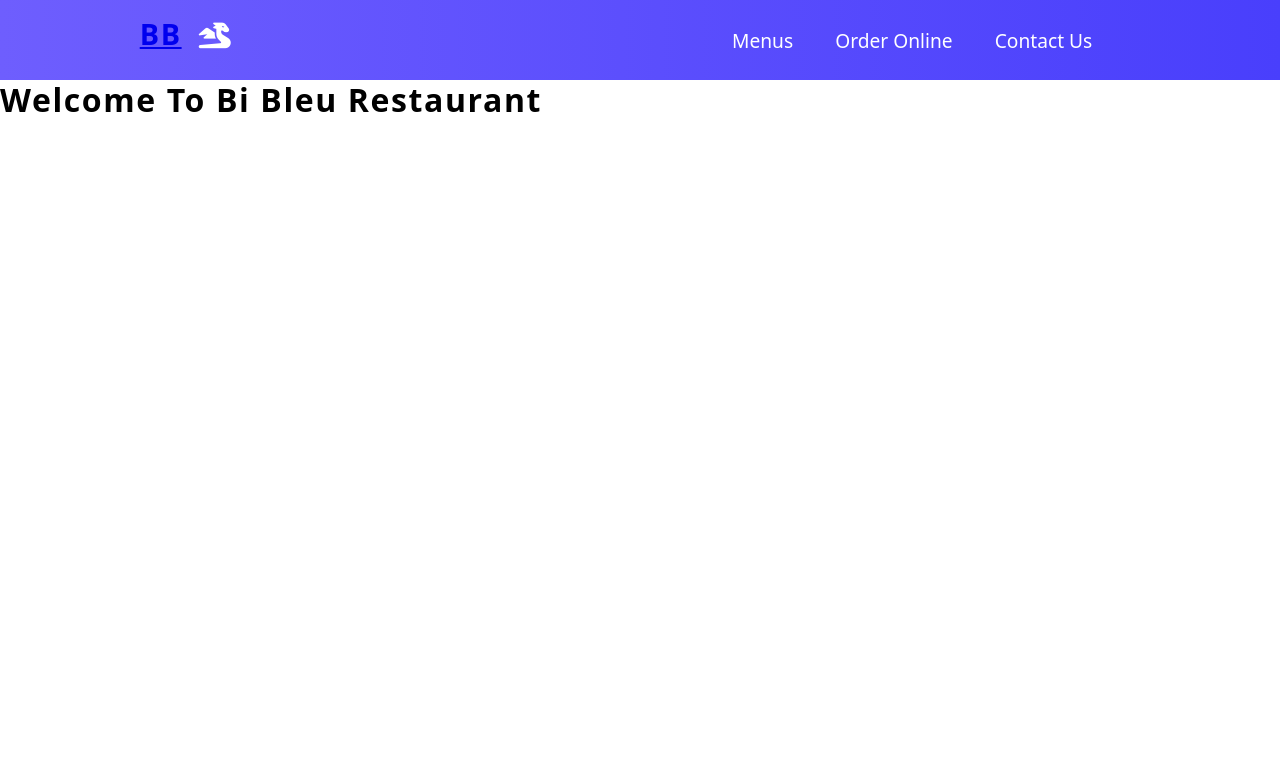
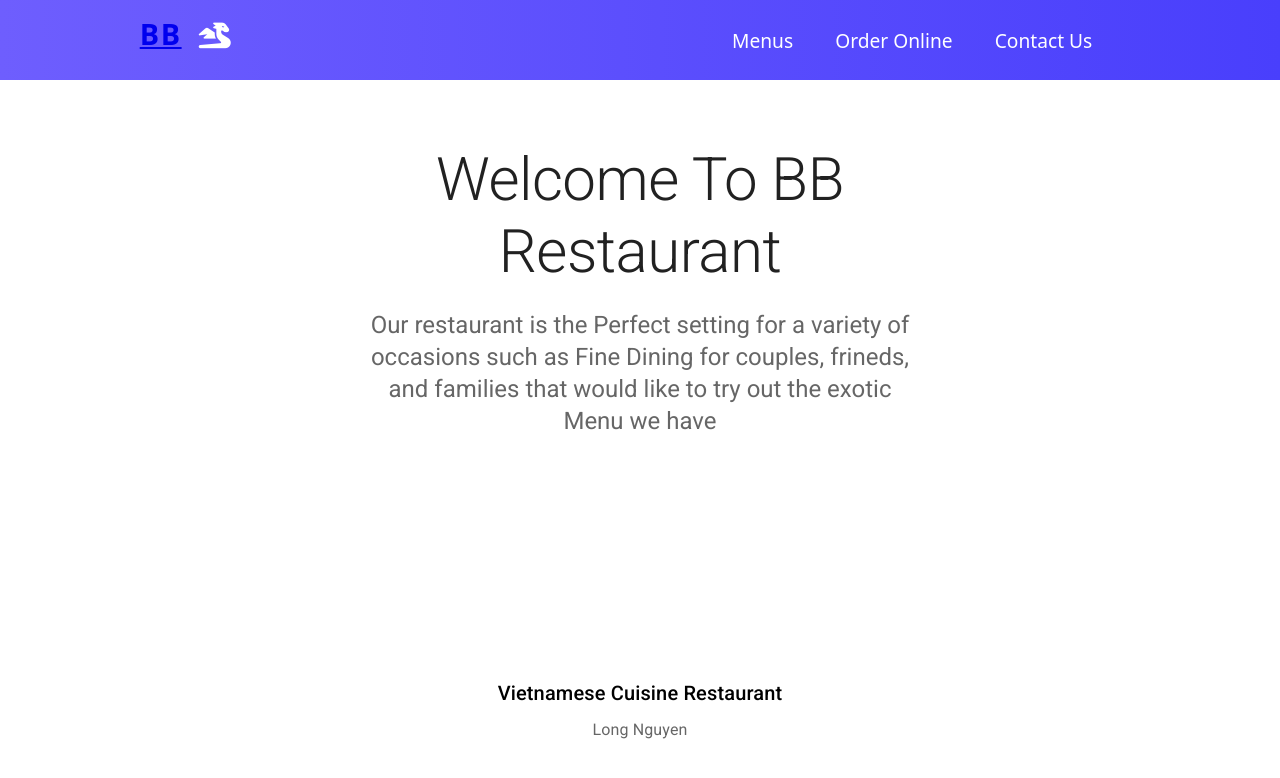
Before and after one commit to billnguyennn/Web-Application-Restaurant, a React (Create React App) app in the folder frontend/: page / in a window 1280 px wide. Shown: the top 778 px of the page. Built offline with nearby package versions, Linux system fonts and the light colour scheme.

Commit message:
Adjust some content of the page

```diff
--- a/frontend/src/component/Admin/ValidationSignIn.js
+++ b/frontend/src/component/Admin/ValidationSignIn.js
@@ -3,10 +3,6 @@ import Avatar from '@mui/material/Avatar';
 import Button from '@mui/material/Button';
 import CssBaseline from '@mui/material/CssBaseline';
 import TextField from '@mui/material/TextField';
-import FormControlLabel from '@mui/material/FormControlLabel';
-import Checkbox from '@mui/material/Checkbox';
-import Link from '@mui/material/Link';
-import Grid from '@mui/material/Grid';
 import Box from '@mui/material/Box';
 import LockOutlinedIcon from '@mui/icons-material/LockOutlined';
 import Typography from '@mui/material/Typography';
@@ -16,18 +12,6 @@ import axios from 'axios';
 import { useNavigate } from "react-router-dom";
 import { useForm } from "react-hook-form";
 
-function Copyright(props) {
-    return (
-        <Typography variant="body2" color="text.secondary" align="center" {...props}>
-            {'Copyright © '}
-            <Link color="inherit" href="https://mui.com/">
-                Long Nguyen
-            </Link>{' '}
-            {new Date().getFullYear()}
-            {'.'}
-        </Typography>
-    );
-}
 
 const theme = createTheme();
 
@@ -88,10 +72,6 @@ function SignIn() {
                             id="password"
                             autoComplete="current-password"
                         />
-                        <FormControlLabel
-                            control={<Checkbox value="remember" color="primary" />}
-                            label="Remember me"
-                        />
                         <Button
                             type="submit"
                             fullWidth
@@ -100,21 +80,8 @@ function SignIn() {
                         >
                             Sign In
                         </Button>
-                        <Grid container>
-                            <Grid item xs>
-                                <Link href="#" variant="body2">
-                                    Forgot password?
-                                </Link>
-                            </Grid>
-                            <Grid item>
-                                <Link href="#" variant="body2">
-                                    {"Don't have an account? Sign Up"}
-                                </Link>
-                            </Grid>
-                        </Grid>
                     </Box>
                 </Box>
-                <Copyright sx={{ mt: 8, mb: 4 }} />
             </Container>
         </ThemeProvider>
     );
--- a/frontend/src/component/Menu/DisplayMenu/Menu.js
+++ b/frontend/src/component/Menu/DisplayMenu/Menu.js
@@ -17,7 +17,7 @@ const Menu = ({ selectedFoods }) => {
                         return <article key={_id} className="menu-item">
 
                             {image ? <img src={process.env.PUBLIC_URL + image} alt={title} className='photo' /> :
-                                <img src={process.env.PUBLIC_URL + "/images/ROASTED-QUAIL.jpg"} alt={title} className='photo' />}
+                                <img src={process.env.PUBLIC_URL + "/images/Boston.jpg"} alt={title} className='photo' />}
                             <div className="item-info">
                                 <header>
                                     <h4>{title}</h4>
--- a/frontend/src/component/Pages/Admin.js
+++ b/frontend/src/component/Pages/Admin.js
@@ -9,6 +9,7 @@ import Paper from '@mui/material/Paper';
 import { useEffect } from "react";
 import { useNavigate } from 'react-router-dom';
 import Button from '@mui/material/Button';
+import Typography from '@mui/material/Typography';
 
 const mdTheme = createTheme();
 
@@ -55,7 +56,11 @@ function DashboardContent() {
                                             height: 240,
                                         }}
                                     >
-                                        Hi
+                                        <Container maxWidth="sm">
+                                            <Typography component="h1" variant="h2" align="center" color="text.primary" gutterBottom>
+                                                Welcome, Admin
+                                            </Typography>
+                                        </Container>
                                     </Paper>
                                 </Grid>
                             </Grid>
--- a/frontend/src/component/Pages/Home.js
+++ b/frontend/src/component/Pages/Home.js
@@ -1,10 +1,60 @@
+import * as React from 'react';
+import Grid from '@mui/material/Grid';
+import Box from '@mui/material/Box';
+import Typography from '@mui/material/Typography';
+import Container from '@mui/material/Container';
 
-import React from "react";
+import { createTheme, ThemeProvider } from '@mui/material/styles';
 
-export default function Home() {
+const theme = createTheme();
+
+function Home() {
     return (
-        <div>
-            <h1>Welcome to Bi Bleu Restaurant</h1>
-        </div>
+        <ThemeProvider theme={theme}>
+            <main>
+                <Box
+                    sx={{
+                        bgcolor: 'background.paper',
+                        pt: 8,
+                        pb: 6,
+                    }}
+                >
+                    <Container maxWidth="sm">
+                        <Typography component="h1" variant="h2" align="center" color="text.primary" gutterBottom>
+                            Welcome to BB Restaurant
+                        </Typography>
+                        <Typography variant="h5" align="center" color="text.secondary" paragraph>
+                            Our restaurant is the Perfect setting for a variety of occasions such as
+                            Fine Dining for couples, frineds, and families that would like to try out the
+                            exotic Menu we have
+                        </Typography>
+                    </Container>
+                </Box>
+                <Container sx={{ py: 8 }} maxWidth="md">
+                    {/* End hero unit */}
+                    <Grid container spacing={4}>
+                    </Grid>
+                </Container>
+            </main>
+            {/* Footer */}
+            <Box sx={{ bgcolor: 'background.paper', p: 6 }} component="footer">
+                <Typography variant="h6" align="center" gutterBottom>
+                    Vietnamese Cuisine  Restaurant
+                </Typography>
+                <Typography
+                    variant="subtitle1"
+                    align="center"
+                    color="text.secondary"
+                    component="p"
+                >
+                    Long Nguyen
+                </Typography>
+
+            </Box>
+            {/* End footer */}
+        </ThemeProvider>
     )
-}
+};
+
+
+export default Home;
```
Also changed, not shown: frontend/public/images/Boston.jpg (added).
